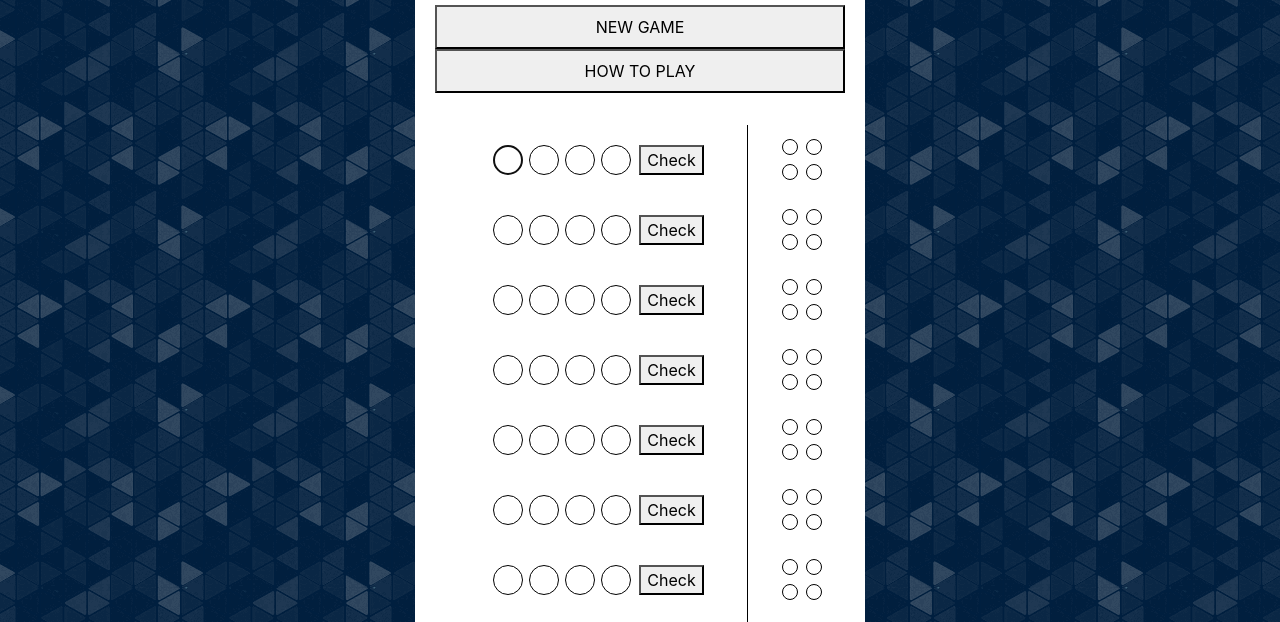
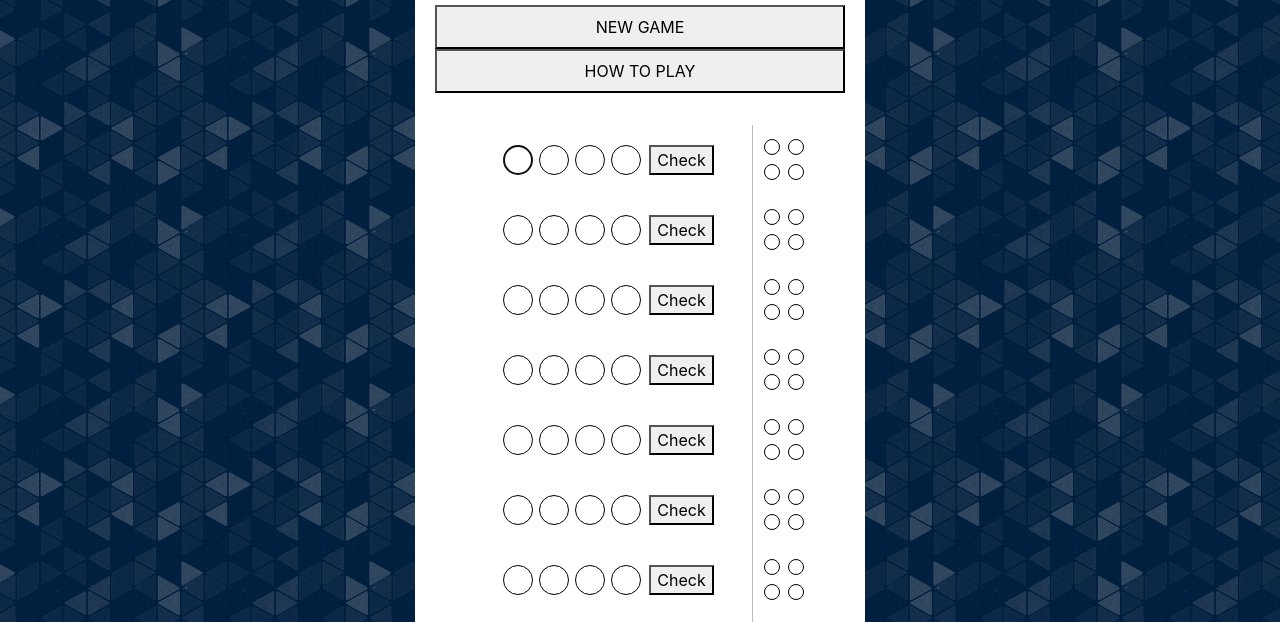
Before and after one commit to martin-stehlik/mastermind, a website: page index.html in a window 1280 px wide. Shown: the part 139-761 px from the top of the page. Drawn offline with nearby package versions, Linux system fonts and the light colour scheme.

Commit message:
flex justify

```diff
--- a/mastermind.css
+++ b/mastermind.css
@@ -50,7 +50,7 @@ nav {
 
 main {
     display: flex;
-    justify-content: space-around;
+    justify-content: center;
 
 }
 
@@ -79,14 +79,15 @@ section {
 }
 
 .control {
-  flex-basis: 300px;
+  flex-basis: 290px;
   text-align: right;
-  border-right: 1px solid black;
+  border-right: 1px solid #BBB;
   text-align: center;
 }
 
 .results {
-    text-align: center;
+  flex-basis: 65px;
+  text-align: center;
 }
 
 .row {
```
Also changed, not shown: mastermind.js (line endings or trailing spaces).
